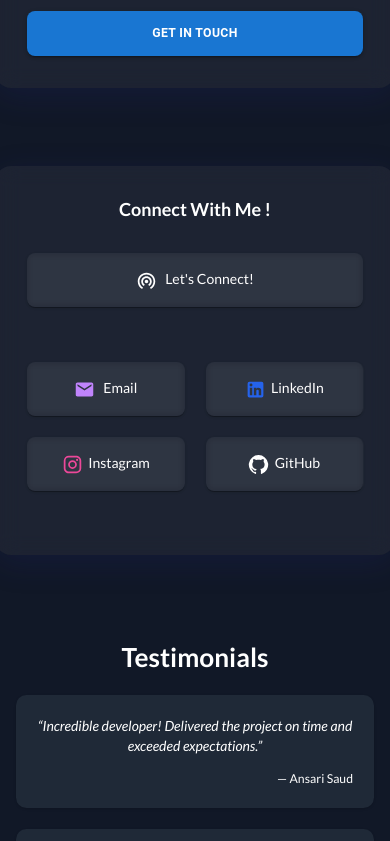
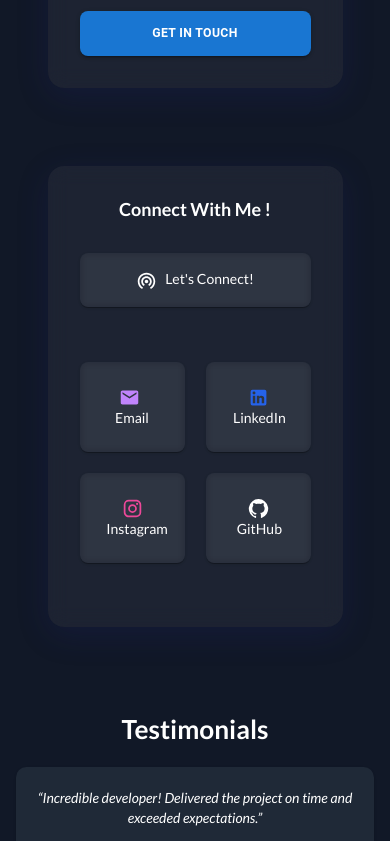
Before and after one commit to sfaizanx/Portfolio, a React (Create React App) app: page / in a window 390 px wide. Shown: the part 2898-3739 px from the top of the page. Built offline with nearby package versions, Linux system fonts and the light colour scheme.

Commit message:
portfolio++

```diff
--- a/src/Pages/ContactUs.js
+++ b/src/Pages/ContactUs.js
@@ -35,7 +35,7 @@ const ContactForm = () => {
 
 
   return (
-    <div className="grid md:grid-cols-2 xs:grid-cols-1 gap-4 px-10 py-5 justify-center items-center">
+    <div className="grid md:grid-cols-2 grid-cols-1 gap-4 px-4 sm:px-6 md:px-10 py-5 justify-center items-center">
     <Box
     component="form"
       ref={form}
@@ -134,7 +134,7 @@ const ContactForm = () => {
 
     <Box
       sx={{
-        minWidth: 400,
+        maxWidth: 400,
         mx: 'auto',
         mt: 8,
         p: 4,
@@ -168,7 +168,7 @@ const ContactForm = () => {
             <Card
         className='dark:text-white'
           sx={{
-            p: 2,
+            p: 3,
             borderRadius: 2,
             backdropFilter: 'blur(4px)',
             backgroundColor: 'rgba(255, 255, 255, 0.03)',
@@ -179,7 +179,7 @@ const ContactForm = () => {
           <Card
         className='dark:text-white'
           sx={{
-            p: 2,
+            p: 3,
             borderRadius: 2,
             backdropFilter: 'blur(4px)',
             backgroundColor: 'rgba(255, 255, 255, 0.03)',
@@ -194,7 +194,7 @@ const ContactForm = () => {
           <Card
         className='dark:text-white'
           sx={{
-            p: 2,
+            p: 3,
             borderRadius: 2,
             backdropFilter: 'blur(4px)',
             backgroundColor: 'rgba(255, 255, 255, 0.03)',
@@ -208,7 +208,7 @@ const ContactForm = () => {
           <Card
         className='dark:text-white'
           sx={{
-            p: 2,
+            p: 3,
             borderRadius: 2,
             backdropFilter: 'blur(4px)',
             backgroundColor: 'rgba(255, 255, 255, 0.03)',
--- a/src/Pages/Portfolio_Main.js
+++ b/src/Pages/Portfolio_Main.js
@@ -180,7 +180,7 @@ const Portfolio_Main = () => {
 
         {/* Contact Us */}
         <Container fluid className="mx-10">
-          <div className="Contact-Us justify-center items-center mx-10 mt-20">
+          <div className="Contact-Us justify-center items-center mx-5 mt-20">
             <h2 className="text-3xl font-bold text-center">Contact Us</h2>
             <p className="text-lg mb-6 text-center bg-gradient-to-r from-indigo-500 via-purple-500 to-pink-500 text-transparent bg-clip-text">
               Have a project in mind? Let's get in touch!
@@ -231,7 +231,7 @@ const Portfolio_Main = () => {
             }}
             className="fixed bottom-4 right-4 bg-indigo-600 text-white p-3 rounded-full shadow-lg hover:bg-indigo-700 transition duration-700 z-50"
           >
-            <KeyboardArrowUp className="w-6 h-6 xs:w-3 h-3"/>
+            <KeyboardArrowUp className="w-6 h-6"/>
           </a>
         )}
       </div>
--- a/src/Pages/TabSub.js/Certificates.js
+++ b/src/Pages/TabSub.js/Certificates.js
@@ -56,7 +56,6 @@ export default function Certificates() {
     sx={{
         width: '100%',
         maxWidth: 800,
-        minWidth : isSmallScreen ? 250 : 800,
         height: 'auto',
         mx: 'auto', // centers horizontally
         px: 2, // padding for mobile sides
--- a/src/index.css
+++ b/src/index.css
@@ -8,4 +8,5 @@ html {
 
 body {
   @apply transition-colors duration-300 ease-in-out;
+  overflow-x: hidden;
 }
```
